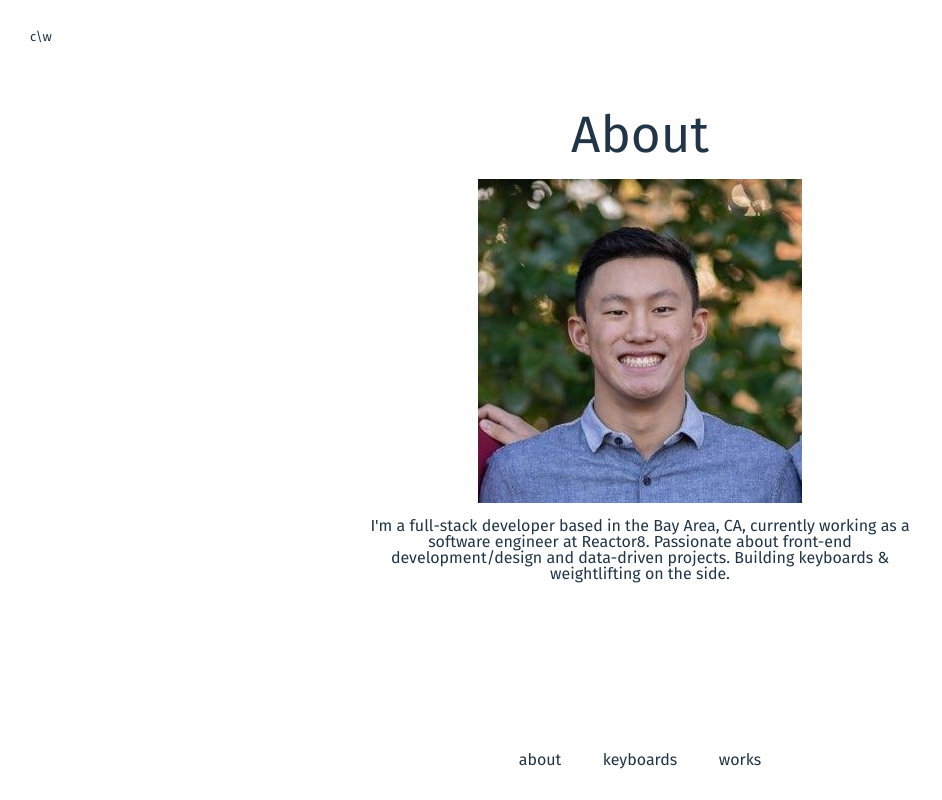
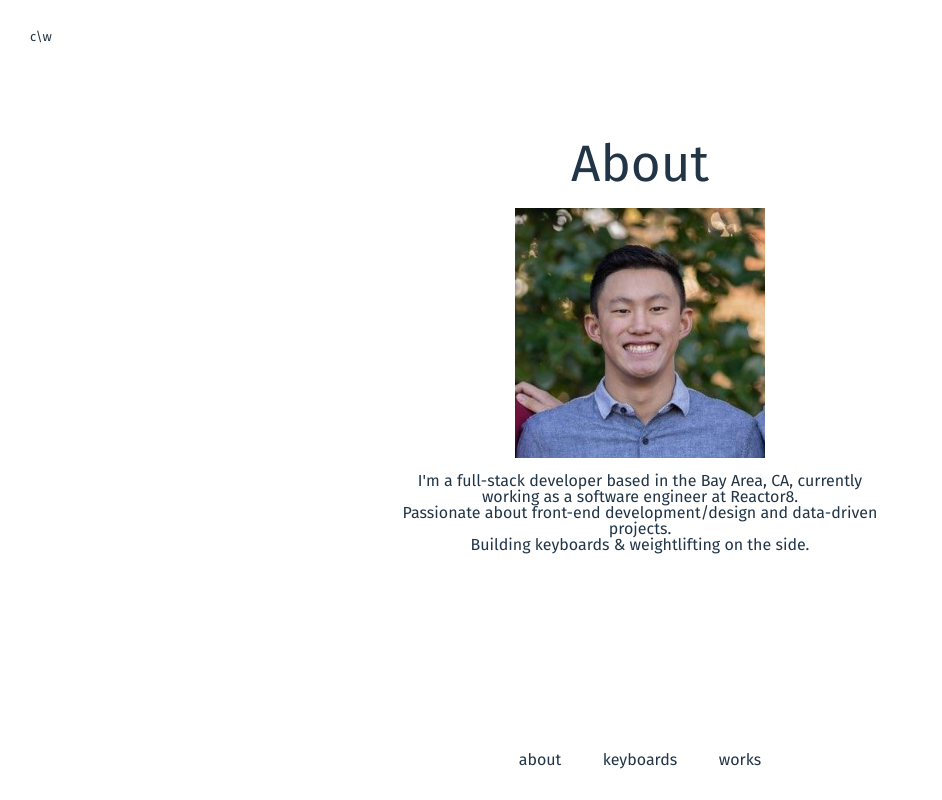
Before and after one commit to Galaxeo/reimagined, a React (Vite) app: page / in a window 1280 px wide. Both pictures are taken after a click on the element "about". Shown: the whole page, without its empty margins (0-942 px from the left). Built offline with nearby package versions, Linux system fonts and the light colour scheme; a web font is replaced by a local one.

Commit message:
fix: formatting divs in about page

```diff
--- a/src/About.tsx
+++ b/src/About.tsx
@@ -1,20 +1,36 @@
 import { useState, useRef } from "react";
 import "./App.css";
 import headshot from "/assets/headshot.jpg";
+import { center } from "maath/dist/declarations/src/buffer";
 
 function About() {
+  const imagePaths = Array.from(
+    { length: 5 },
+    (_, i) => `/assets/About/${i + 1}.jpg`
+  );
   const title = useRef(null);
   return (
     <>
       <div className="about">
         <h1 ref={title}>About</h1>
         <img src={headshot}></img>
-        <p>
-          I'm a full-stack developer based in the Bay Area, CA, currently
-          working as a software engineer at Reactor8. Passionate about front-end
-          development/design and data-driven projects. Building keyboards &
-          weightlifting on the side.
-        </p>
+        <div
+          style={{
+            display: "flex",
+            flexDirection: "column",
+            alignItems: "center",
+          }}
+        >
+          <p>
+            I'm a full-stack developer based in the Bay Area, CA, currently
+            working as a software engineer at Reactor8.{" "}
+          </p>
+          <p>
+            Passionate about front-end development/design and data-driven
+            projects.
+          </p>
+          <p>Building keyboards & weightlifting on the side.</p>
+        </div>
         <a
           href="https://drive.google.com/file/d/1YCOsxZgn9JpehumWu_langLEVhcbsFm9/view?usp=sharing"
           target="_blank"
--- a/src/App.css
+++ b/src/App.css
@@ -273,6 +273,9 @@ html, body, #root {
   animation: silo-fade .8s;
   animation-fill-mode: forwards;
 }
+.about img {
+  height: 250px;
+}
 .about p {
   max-width: max(45%, 500px);
   text-align: center;
```
